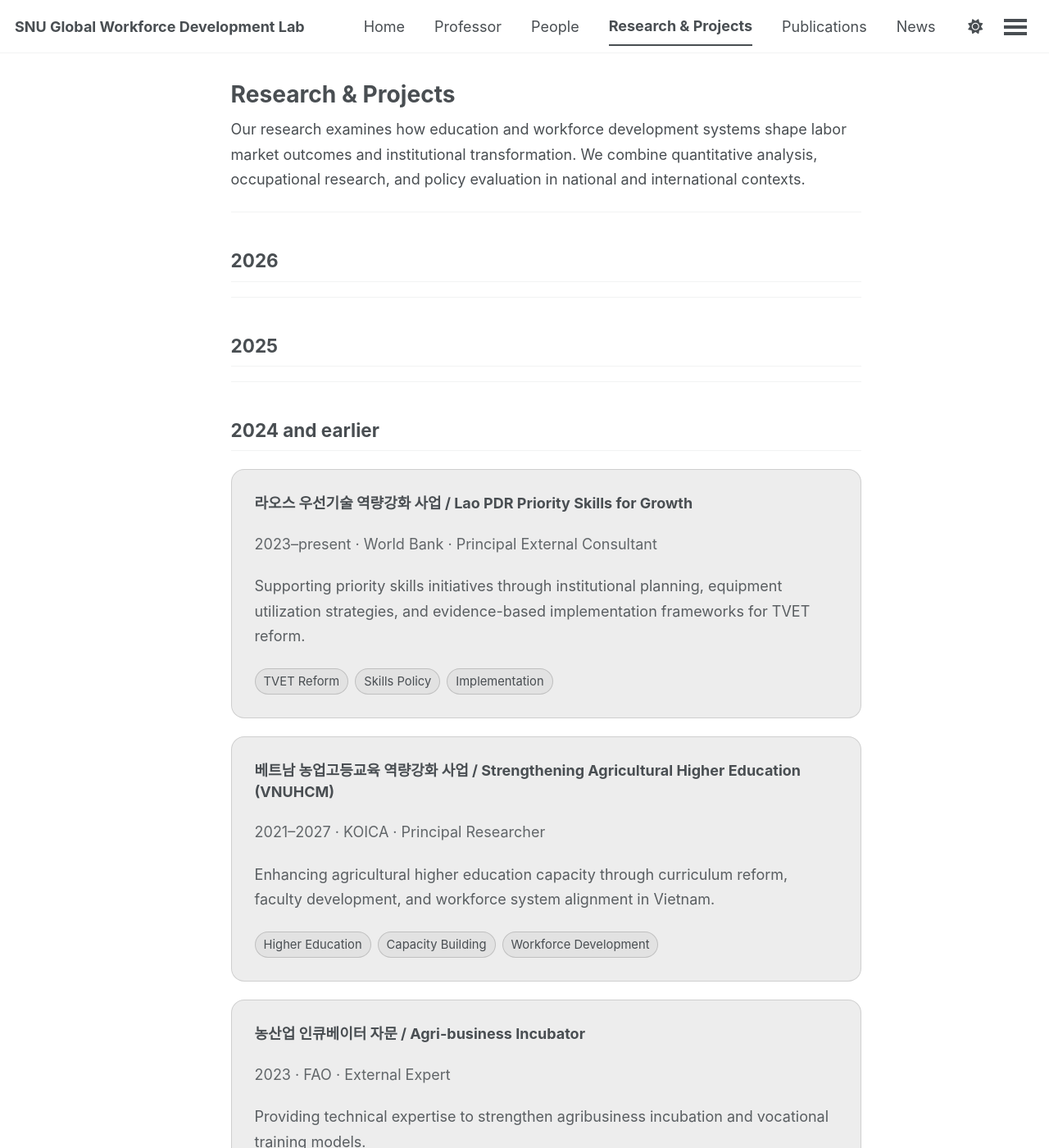
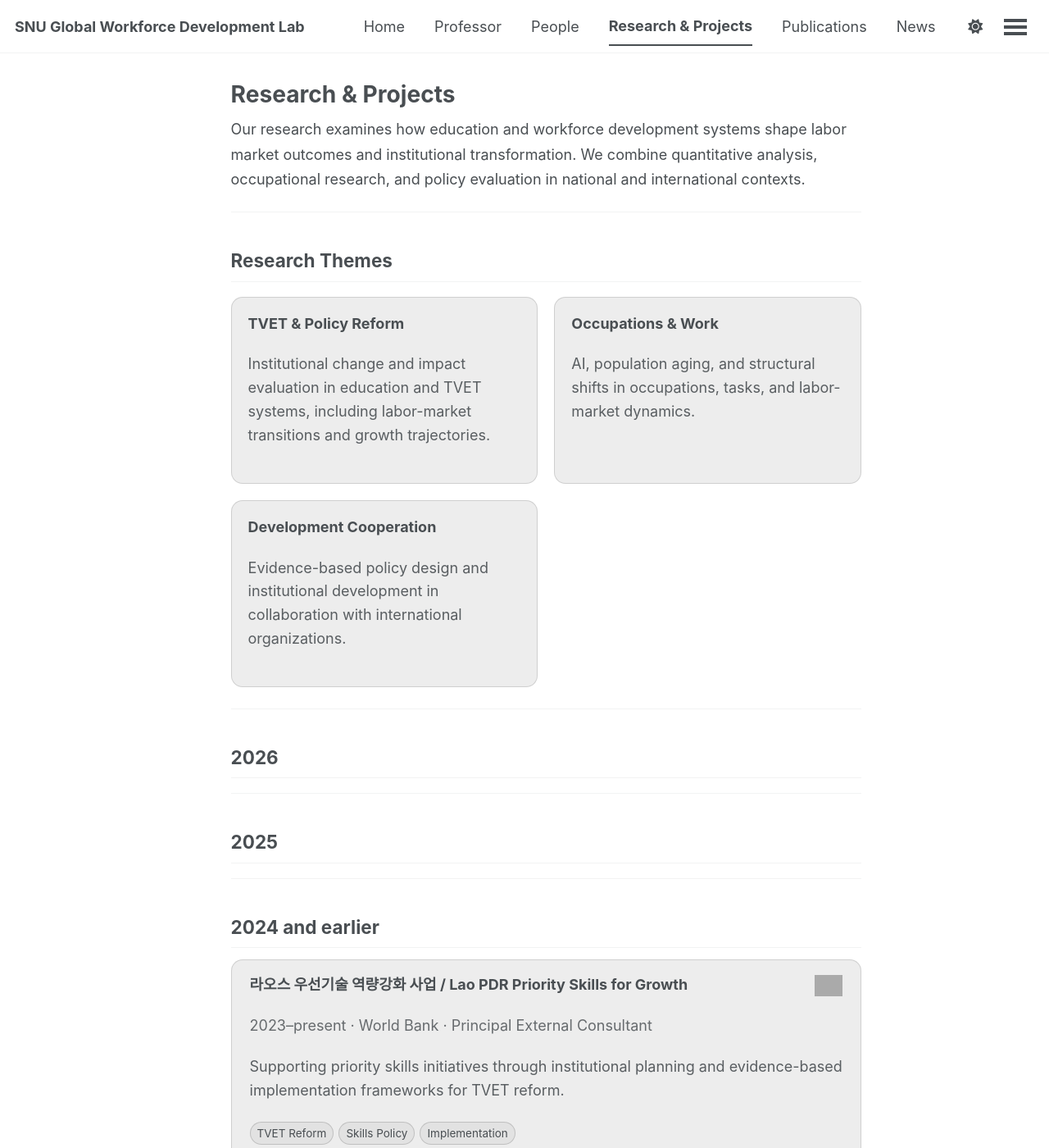
Before and after one commit to snu-global-workforce-lab/snu-global-workforce-lab.github.io, a Jekyll site: the page built from _pages/research.md, in a window 1280 px wide and 1400 px high. Shown: the whole window at 82% size. Built offline with Jekyll 4.4.1, drawn with Linux system fonts in a browser that asks for light colours; a script bundle is joined from its source files by our own code; library files that are not in the unit come from our copies; some of the changed text lies outside the part shown; grey boxes are pictures that could not be loaded.

Commit message:
Update research.md

```diff
--- a/_pages/research.md
+++ b/_pages/research.md
@@ -5,47 +5,96 @@ author_profile: false
 ---
 
 <style>
-.project-card{
-  border-radius:16px;
-  padding:28px;
-  margin: 22px 0;
+/* ===== Theme cards (same “boxed” style as Home) ===== */
+.theme-grid{
+  display:grid;
+  grid-template-columns: repeat(auto-fill, minmax(260px, 1fr));
+  gap:20px;
+  margin: 18px 0 26px 0;
+}
+
+.theme-card{
+  border-radius:14px;
+  padding:20px;
   background: rgba(128,128,128,0.14);
   border: 1px solid rgba(128,128,128,0.28);
-  transition: transform 0.18s ease, box-shadow 0.18s ease;
+  transition: transform 0.18s ease, box-shadow 0.18s ease, background 0.18s ease, border-color 0.18s ease;
+}
+
+.theme-card:hover{
+  transform: translateY(-2px);
+  background: rgba(128,128,128,0.18);
+  border-color: rgba(128,128,128,0.36);
+  box-shadow: 0 10px 22px rgba(0,0,0,0.15);
+}
+
+.theme-title{
+  margin:0 0 8px 0;
+  font-size:1.1rem;
+  line-height:1.35;
+}
+
+.theme-desc{
+  margin:0;
+  line-height:1.6;
+  opacity:0.9;
+}
+
+/* ===== Project cards (long, compact) ===== */
+.project-card{
+  border-radius:14px;
+  padding:18px 22px;          /* compact (less tall) */
+  margin: 14px 0;
+  background: rgba(128,128,128,0.14);
+  border: 1px solid rgba(128,128,128,0.28);
+  position: relative;
+  transition: transform 0.18s ease, box-shadow 0.18s ease, background 0.18s ease, border-color 0.18s ease;
 }
 
 .project-card:hover{
   transform: translateY(-2px);
-  box-shadow: 0 14px 30px rgba(0,0,0,0.18);
+  background: rgba(128,128,128,0.18);
+  border-color: rgba(128,128,128,0.36);
+  box-shadow: 0 12px 26px rgba(0,0,0,0.16);
+}
+
+.project-logo{
+  position:absolute;
+  top:18px;
+  right:22px;
+  height:26px;
+  opacity:0.85;
 }
 
 .project-title{
-  margin:0 0 8px 0;
-  font-size:1.25rem;
-  line-height:1.4;
+  margin:0 0 4px 0;
+  font-size:1.12rem;
+  line-height:1.35;
+  padding-right: 90px; /* leave room for logo */
 }
 
 .project-meta{
-  margin:0 0 14px 0;
-  font-size:0.95rem;
-  opacity:0.85;
+  margin:0 0 10px 0;
+  font-size:0.92rem;
+  opacity:0.82;
+  padding-right: 90px; /* leave room for logo */
 }
 
 .project-desc{
-  margin:0 0 14px 0;
-  line-height:1.7;
+  margin:0 0 10px 0;
+  line-height:1.6;
   opacity:0.9;
 }
 
 .tag-row{
   display:flex;
   flex-wrap:wrap;
-  gap:8px;
+  gap:6px;
 }
 
 .tag{
-  font-size:0.82rem;
-  padding:4px 10px;
+  font-size:0.75rem;
+  padding:3px 8px;
   border-radius:999px;
   border:1px solid rgba(128,128,128,0.35);
   background: rgba(128,128,128,0.10);
@@ -56,6 +105,38 @@ author_profile: false
 Our research examines how education and workforce development systems shape labor market outcomes and institutional transformation.
 We combine quantitative analysis, occupational research, and policy evaluation in national and international contexts.
 </p>
+
+---
+
+## Research Themes
+
+<div class="theme-grid">
+
+  <div class="theme-card">
+    <p class="theme-title"><strong>TVET &amp; Policy Reform</strong></p>
+    <p class="theme-desc">
+      Institutional change and impact evaluation in education and TVET systems,
+      including labor-market transitions and growth trajectories.
+    </p>
+  </div>
+
+  <div class="theme-card">
+    <p class="theme-title"><strong>Occupations &amp; Work</strong></p>
+    <p class="theme-desc">
+      AI, population aging, and structural shifts in occupations, tasks,
+      and labor-market dynamics.
+    </p>
+  </div>
+
+  <div class="theme-card">
+    <p class="theme-title"><strong>Development Cooperation</strong></p>
+    <p class="theme-desc">
+      Evidence-based policy design and institutional development
+      in collaboration with international organizations.
+    </p>
+  </div>
+
+</div>
 
 ---
 
@@ -74,15 +155,12 @@ We combine quantitative analysis, occupational research, and policy evaluation i
 ## 2024 and earlier
 
 <div class="project-card">
-  <p class="project-title">
-    <strong>라오스 우선기술 역량강화 사업 / Lao PDR Priority Skills for Growth</strong>
-  </p>
-  <p class="project-meta">
-    2023–present · World Bank · Principal External Consultant
-  </p>
+  <img src="{{ '/images/logos/worldbank.png' | relative_url }}" class="project-logo" alt="World Bank">
+
+  <p class="project-title"><strong>라오스 우선기술 역량강화 사업 / Lao PDR Priority Skills for Growth</strong></p>
+  <p class="project-meta">2023–present · World Bank · Principal External Consultant</p>
   <p class="project-desc">
-    Supporting priority skills initiatives through institutional planning, equipment utilization strategies,
-    and evidence-based implementation frameworks for TVET reform.
+    Supporting priority skills initiatives through institutional planning and evidence-based implementation frameworks for TVET reform.
   </p>
   <div class="tag-row">
     <span class="tag">TVET Reform</span>
@@ -92,15 +170,12 @@ We combine quantitative analysis, occupational research, and policy evaluation i
 </div>
 
 <div class="project-card">
-  <p class="project-title">
-    <strong>베트남 농업고등교육 역량강화 사업 / Strengthening Agricultural Higher Education (VNUHCM)</strong>
-  </p>
-  <p class="project-meta">
-    2021–2027 · KOICA · Principal Researcher
-  </p>
+  <img src="{{ '/images/logos/koica.png' | relative_url }}" class="project-logo" alt="KOICA">
+
+  <p class="project-title"><strong>베트남 농업고등교육 역량강화 사업 / Strengthening Agricultural Higher Education (VNUHCM)</strong></p>
+  <p class="project-meta">2021–2027 · KOICA · Principal Researcher</p>
   <p class="project-desc">
-    Enhancing agricultural higher education capacity through curriculum reform, faculty development,
-    and workforce system alignment in Vietnam.
+    Enhancing agricultural higher education capacity through curriculum reform, faculty development, and workforce system alignment in Vietnam.
   </p>
   <div class="tag-row">
     <span class="tag">Higher Education</span>
@@ -110,12 +185,10 @@ We combine quantitative analysis, occupational research, and policy evaluation i
 </div>
 
 <div class="project-card">
-  <p class="project-title">
-    <strong>농산업 인큐베이터 자문 / Agri-business Incubator</strong>
-  </p>
-  <p class="project-meta">
-    2023 · FAO · External Expert
-  </p>
+  <img src="{{ '/images/logos/fao.png' | relative_url }}" class="project-logo" alt="FAO">
+
+  <p class="project-title"><strong>농산업 인큐베이터 자문 / Agri-business Incubator</strong></p>
+  <p class="project-meta">2023 · FAO · External Expert</p>
   <p class="project-desc">
     Providing technical expertise to strengthen agribusiness incubation and vocational training models.
   </p>
@@ -125,3 +198,48 @@ We combine quantitative analysis, occupational research, and policy evaluation i
     <span class="tag">Technical Assistance</span>
   </div>
 </div>
+
+<div class="project-card">
+  <img src="{{ '/images/logos/kdi.png' | relative_url }}" class="project-logo" alt="KDI">
+
+  <p class="project-title"><strong>태국 TVET 디지털 전환 정책자문 / TVET Policy Advice for Digital Transformation (Thailand)</strong></p>
+  <p class="project-meta">2021 · KDI · Delegation Expert</p>
+  <p class="project-desc">
+    Advising on TVET policy and system adaptation in response to digital transformation in a development cooperation context.
+  </p>
+  <div class="tag-row">
+    <span class="tag">TVET Policy</span>
+    <span class="tag">Digital Transformation</span>
+    <span class="tag">Advisory</span>
+  </div>
+</div>
+
+<div class="project-card">
+  <img src="{{ '/images/logos/mafra.png' | relative_url }}" class="project-logo" alt="MAFRA">
+
+  <p class="project-title"><strong>개도국 농업 인력개발 협력모델(I·II) / Agricultural Workforce Development Cooperation (I &amp; II)</strong></p>
+  <p class="project-meta">2020–2021 · Ministry of Agriculture (Korea) · Principal Researcher</p>
+  <p class="project-desc">
+    Developing cooperation strategies and policy frameworks for agricultural workforce development in partner countries.
+  </p>
+  <div class="tag-row">
+    <span class="tag">Workforce Development</span>
+    <span class="tag">ODA Strategy</span>
+    <span class="tag">Policy Model</span>
+  </div>
+</div>
+
+<div class="project-card">
+  <img src="{{ '/images/logos/kdi.png' | relative_url }}" class="project-logo" alt="KDI">
+
+  <p class="project-title"><strong>에티오피아 Holeta 폴리텍 진단 / Organizational Capacity Diagnosis (Holeta Polytechnic College, Ethiopia)</strong></p>
+  <p class="project-meta">2019 · KDI · Principal Researcher</p>
+  <p class="project-desc">
+    Conducting an institutional diagnosis and proposing strategic recommendations for capacity development.
+  </p>
+  <div class="tag-row">
+    <span class="tag">Institutional Diagnosis</span>
+    <span class="tag">Capacity Development</span>
+    <span class="tag">TVET</span>
+  </div>
+</div>
```
